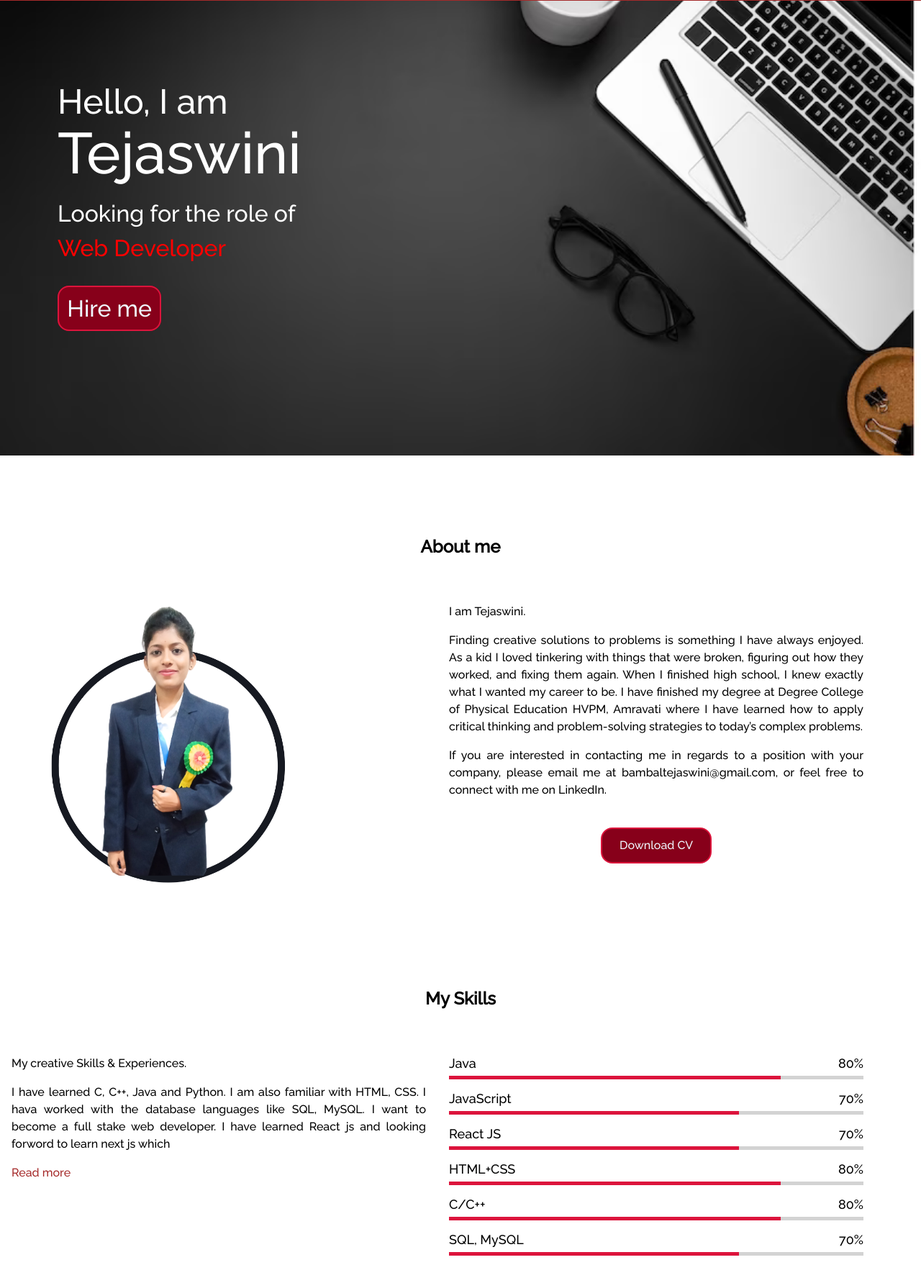
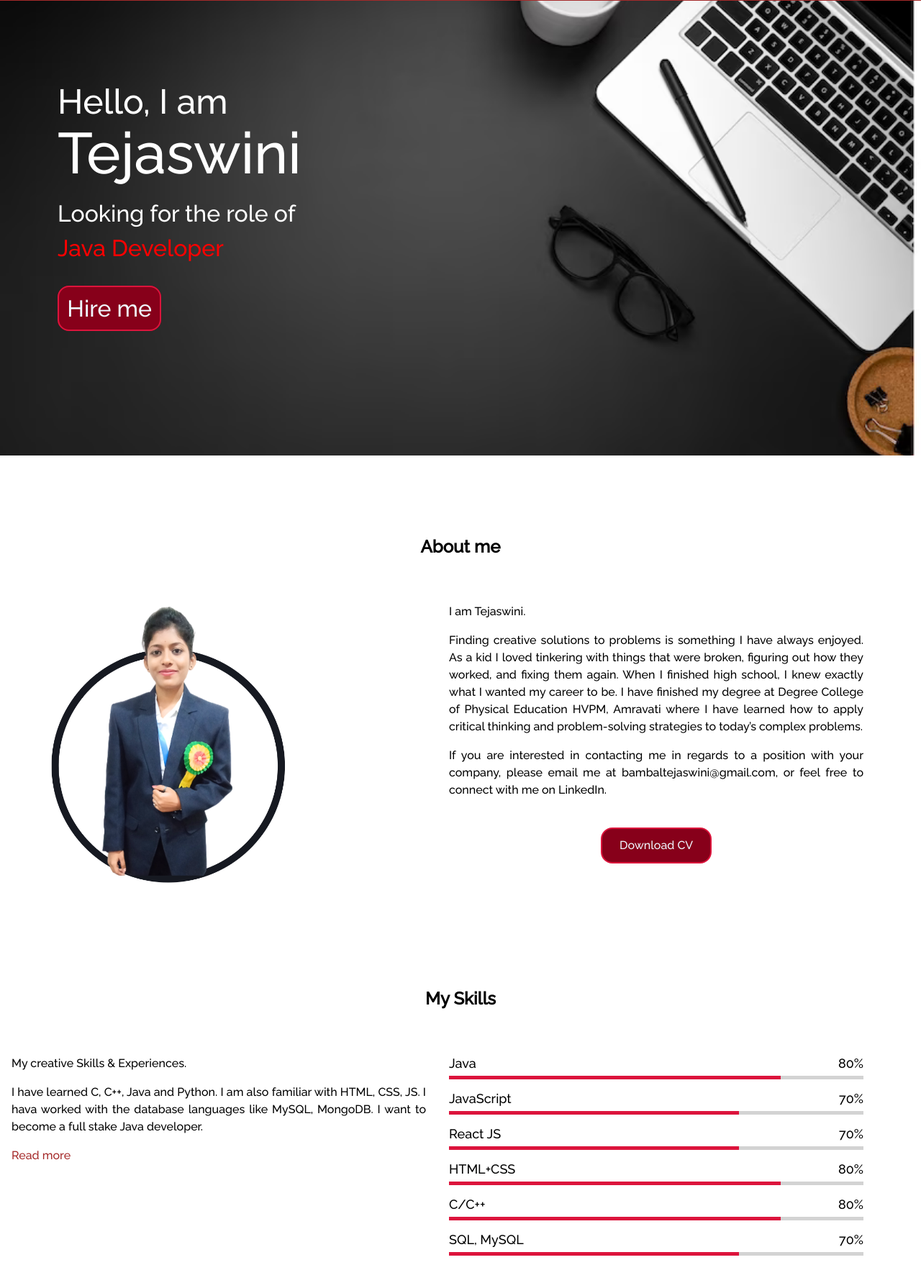
Before and after one commit to Mis-Tejaswini/personalportfolio, a plain HTML site: page index.html in a window 1280 px wide. Shown: the part 63-1846 px from the top of the page at 72% size. Drawn offline with nearby package versions, Linux system fonts and the light colour scheme.

Commit message:
Update index.html

```diff
--- a/index.html
+++ b/index.html
@@ -41,7 +41,7 @@
             <div class="text1">Hello, I am</div>
             <div class="text2" data-aos="fade-right" data-aos-duration="2000"> Tejaswini </div>
             <div class="text3">
-              <div class="mainline"> Looking for the role of <br> <span>Web Developer</span></div><br><br>
+              <div class="mainline"> Looking for the role of <br> <span> Java Developer</span></div><br><br>
               <a href="#contactsection">Hire me</a>
             </div>
           </div>
@@ -76,10 +76,9 @@
         <div class="left" data-aos="fade-right">
           <div class="text">My creative Skills & Experiences.</div>
           <summary>
-            <p>I have learned C, C++, Java and Python. I am also familiar with HTML, CSS. I hava worked with
-              the database languages like SQL, MySQL. I want to become a full stake web developer.
-              I have learned React js and looking forword to learn next js which  <span id="readmoreinfo" class="readmoreinfo"> is also a javascript framework for
-              frontend and also learning Node js especially express js as backend.
+            <p>I have learned C, C++, Java and Python. I am also familiar with HTML, CSS, JS. I hava worked with
+              the database languages like MySQL, MongoDB. I want to become a full stake Java developer. <span id="readmoreinfo" class="readmoreinfo">
+              I have learned Servlet, JSP and looking forword to learn Spring framework.
             </span>
             </p>
           </summary>
```
